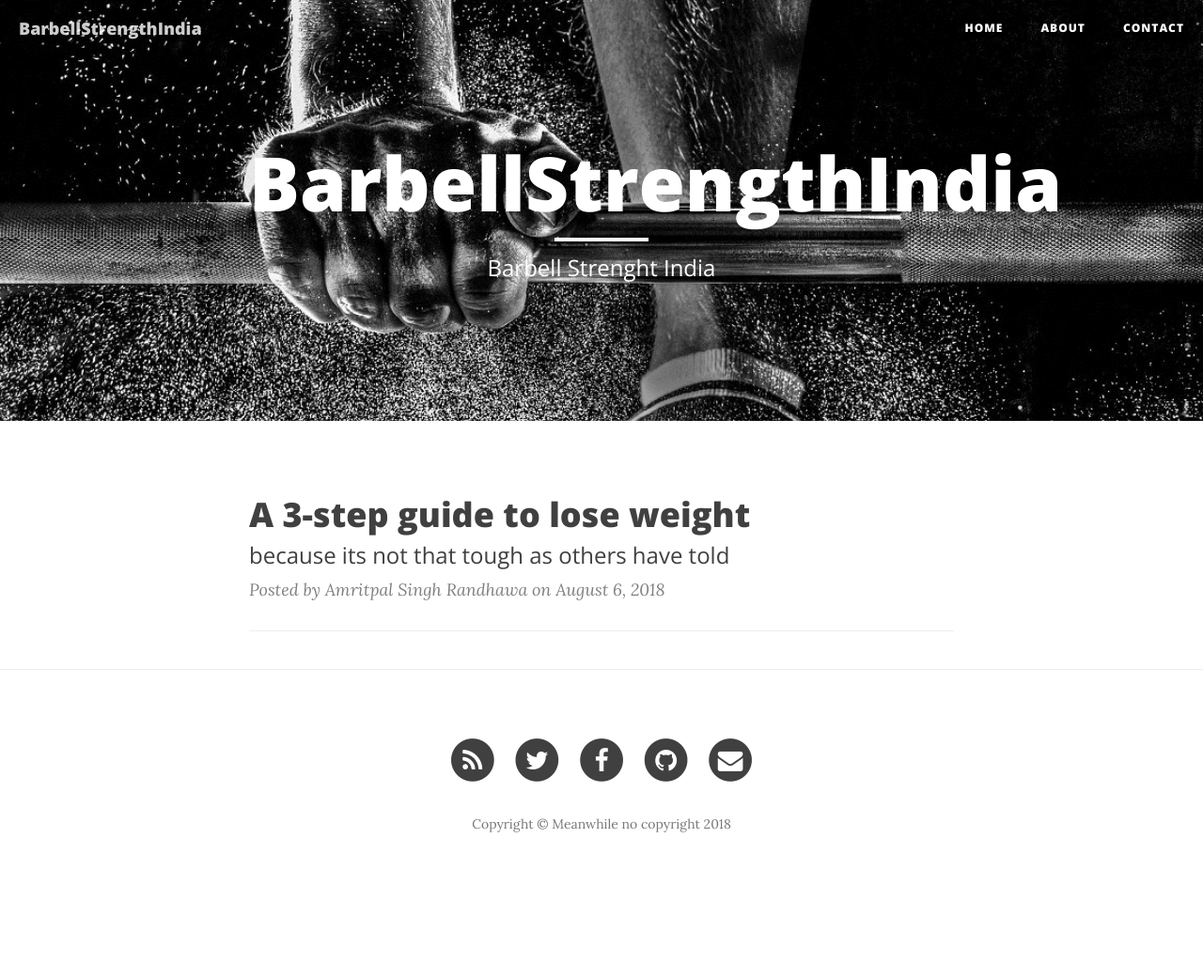
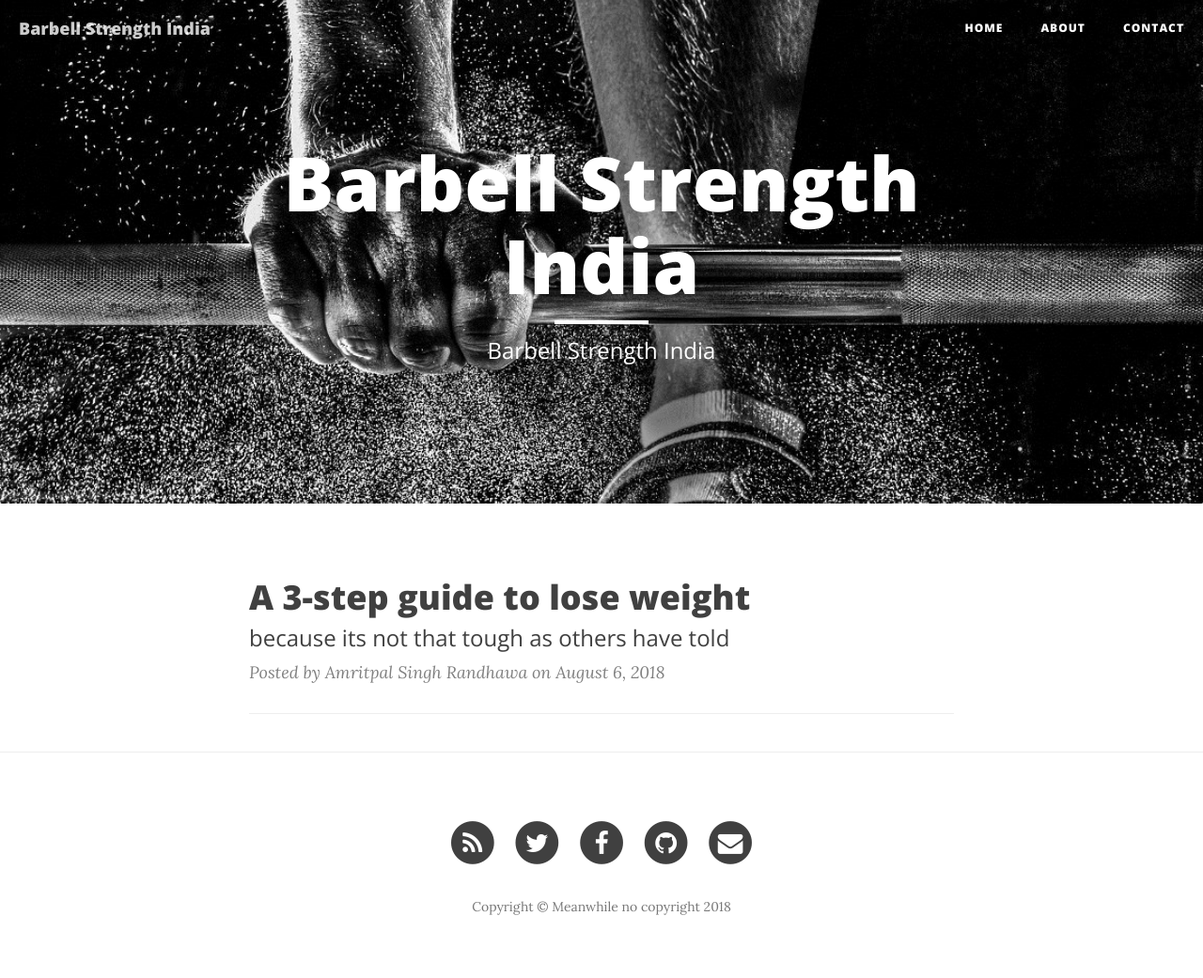
Before and after one commit to barbellstrength/barbellstrength.github.io, a Jekyll site: the page built from index.html, in a window 1280 px wide. Shown: the whole page at 94% size. Built offline with Jekyll 4.4.1, drawn with Linux system fonts in a browser that asks for light colours; nearby versions of some CDN libraries; the list of posts is cut into pages by our own code; before the commit the page ends 953 px from its top, so only the background shows below that.

Commit message:
some bugs

```diff
--- a/_config.yml
+++ b/_config.yml
@@ -1,5 +1,5 @@
 # Site settings
-title: BarbellStrengthIndia
+title: Barbell Strength India
 header-img: img/home-bg.jpg
 email: barbellstrengthindia@gmail.com
 copyright_name: Meanwhile no copyright
--- a/index.html
+++ b/index.html
@@ -1,6 +1,6 @@
 ---
 layout: page
-description: "Barbell Strenght India"
+description: "Barbell Strength India"
 ---
 
 {% for post in paginator.posts %}
```
